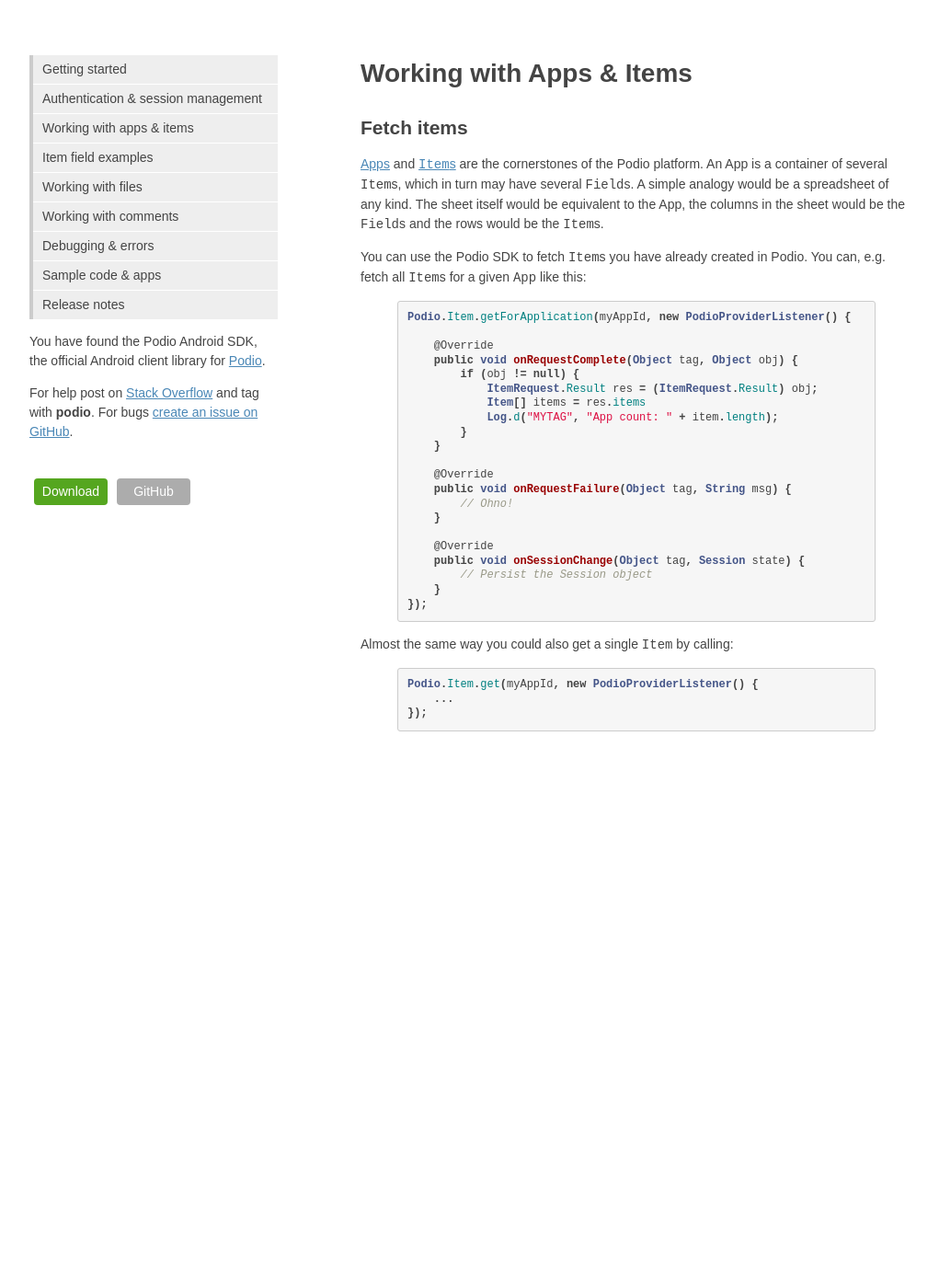
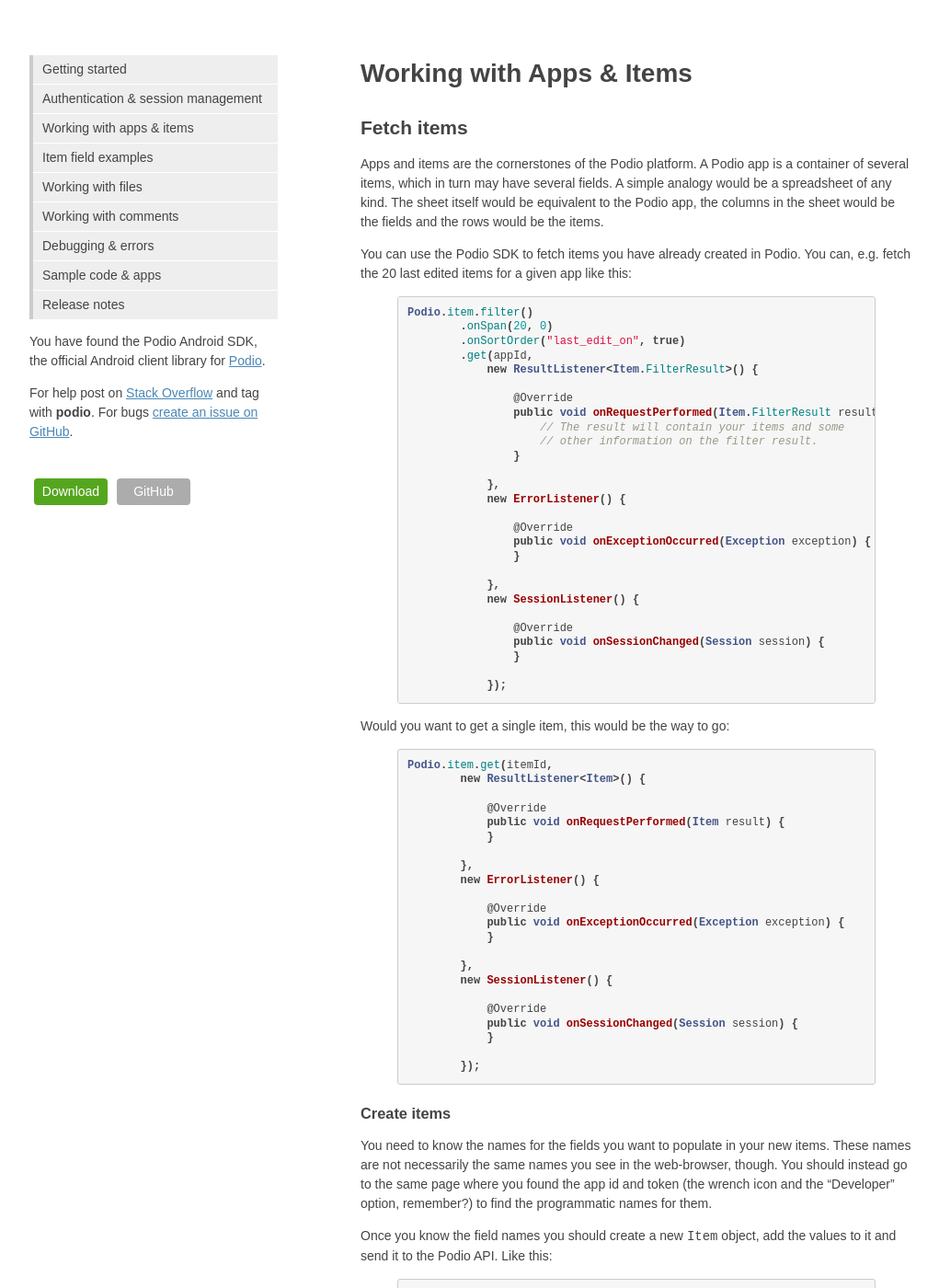
Before and after one commit to podio/podio-android, a Jekyll site: the page built from items/index.md, in a window 1280 px wide and 1400 px high. Shown: the whole window at 92% size, without its empty margins (128-1149 px from the left). Built offline with Jekyll 4.4.1, drawn with Linux system fonts in a browser that asks for light colours; some of the changed text lies outside the part shown.

Commit message:
Updated documentation.

```diff
--- a/items/index.md
+++ b/items/index.md
@@ -4,38 +4,129 @@
 # Working with Apps & Items
 
 ## Fetch items
-[Apps](https://developers.podio.com/doc/applications) and [`Item`s](https://developers.podio.com/doc/items) are the cornerstones of the Podio platform. An App is a container of several `Item`s, which in turn may have several `Field`s. A simple analogy would be a spreadsheet of any kind. The sheet itself would be equivalent to the App, the columns in the sheet would be the `Field`s and the rows would be the `Item`s.
+Apps and items are the cornerstones of the Podio platform. A Podio app is a container of several items, which in turn may have several fields. A simple analogy would be a spreadsheet of any kind. The sheet itself would be equivalent to the Podio app, the columns in the sheet would be the fields and the rows would be the items.
 
-You can use the Podio SDK to fetch `Item`s you have already created in Podio. You can, e.g. fetch all `Item`s for a given `App` like this:
+You can use the Podio SDK to fetch items you have already created in Podio. You can, e.g. fetch the 20 last edited items for a given app like this:
 
 {% highlight java %}
-Podio.Item.getForApplication(myAppId, new PodioProviderListener() {
+Podio.item.filter()
+        .onSpan(20, 0)
+        .onSortOrder("last_edit_on", true)
+        .get(appId,
+            new ResultListener<Item.FilterResult>() {
 
-    @Override
-    public void onRequestComplete(Object tag, Object obj) {
-        if (obj != null) {
-            ItemRequest.Result res = (ItemRequest.Result) obj;
-            Item[] items = res.items
-            Log.d("MYTAG", "App count: " + item.length);
-        }
-    }
+                @Override
+                public void onRequestPerformed(Item.FilterResult result) {
+                    // The result will contain your items and some
+                    // other information on the filter result.
+                }
 
-    @Override
-    public void onRequestFailure(Object tag, String msg) {
-        // Ohno!
-    }
+            },
+            new ErrorListener() {
 
-    @Override
-    public void onSessionChange(Object tag, Session state) {
-        // Persist the Session object
-    }
-});
+                @Override
+                public void onExceptionOccurred(Exception exception) {
+                }
+
+            },
+            new SessionListener() {
+
+                @Override
+                public void onSessionChanged(Session session) {
+                }
+
+            });
 {% endhighlight %}
 
-Almost the same way you could also get a single `Item` by calling:
+Would you want to get a single item, this would be the way to go:
 
 {% highlight java %}
-Podio.Item.get(myAppId, new PodioProviderListener() {
-    ...
-});
+Podio.item.get(itemId,
+        new ResultListener<Item>() {
+
+            @Override
+            public void onRequestPerformed(Item result) {
+            }
+
+        },
+        new ErrorListener() {
+
+            @Override
+            public void onExceptionOccurred(Exception exception) {
+            }
+
+        },
+        new SessionListener() {
+
+            @Override
+            public void onSessionChanged(Session session) {
+            }
+
+        });
 {% endhighlight %}
+
+### Create items ###
+You need to know the names for the fields you want to populate in your new items. These names are not necessarily the same names you see in the web-browser, though. You should instead go to the same page where you found the app id and token (the wrench icon and the "Developer" option, remember?) to find the programmatic names for them.
+
+Once you know the field names you should create a new `Item` object, add the values to it and send it to the Podio API. Like this:
+
+{% highlight java %}
+Item item = new Item();
+item.addValue("my-text-field", "hello there");
+item.addValue("my-number-field", 12);
+
+Podio.item.create(appId, item,
+        new ResultListener<Item.PushResult>() {
+
+            @Override
+            public void onRequestPerformed(Item.PushResult result) {
+            }
+
+        },
+        new ErrorListener() {
+
+            @Override
+            public void onExceptionOccurred(Exception exception) {
+            }
+
+        },
+        new SessionListener() {
+
+            @Override
+            public void onSessionChanged(Session session) {
+            }
+
+        });
+{% endhighlight %}
+
+### Update items ###
+The update flow follows the same principles as the create flow; You create an item, add the field values you wish to update and send the item to the Podio API:
+
+{% highlight java %}
+Item item = new Item();
+item.addValue("my-text-field", "updated: bye bye");
+item.addValue("my-contact-field", 4232334); // the new user profile id
+
+Podio.item.update(appId, item,
+        new ResultListener<Item.PushResult>() {
+
+            @Override
+            public void onRequestPerformed(Item.PushResult result) {
+            }
+
+        },
+        new ErrorListener() {
+
+            @Override
+            public void onExceptionOccurred(Exception exception) {
+            }
+
+        },
+        new SessionListener() {
+
+            @Override
+            public void onSessionChanged(Session session) {
+            }
+
+        });
+{% endhighlight %}
```
Also changed, not shown: authentication/index.md (+35 -37 lines), index.md (+6 -6 lines).
